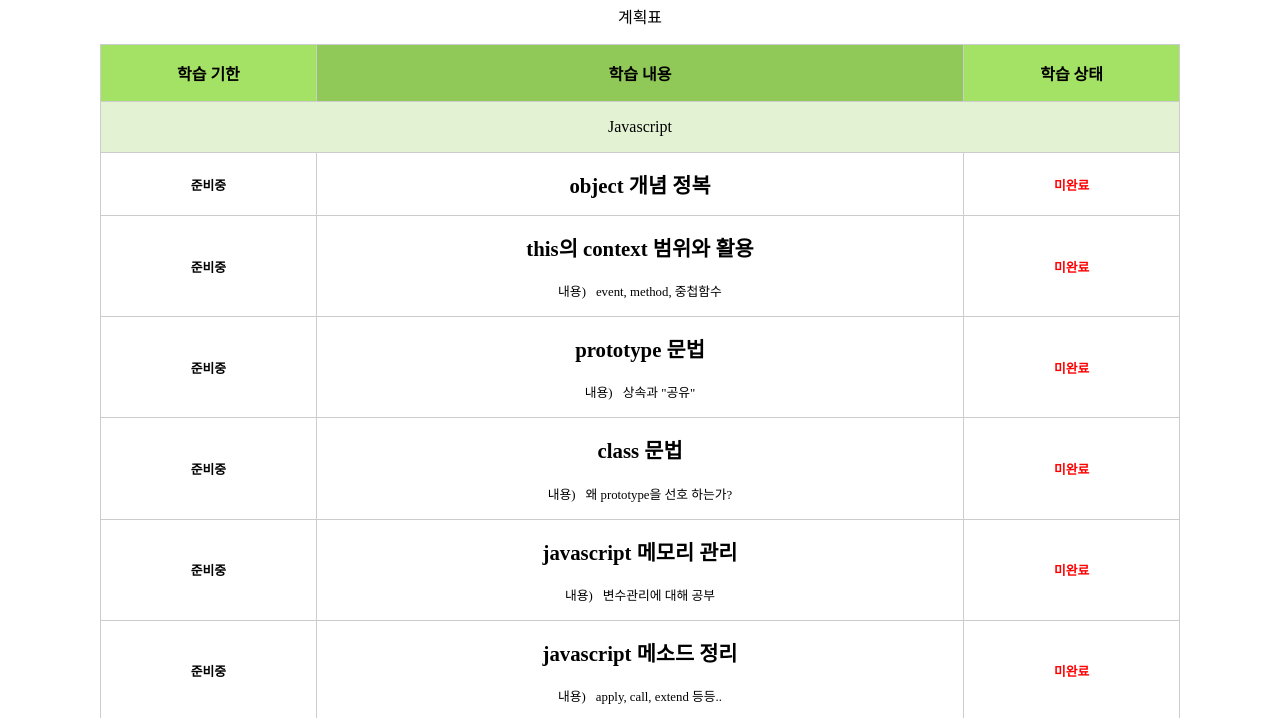
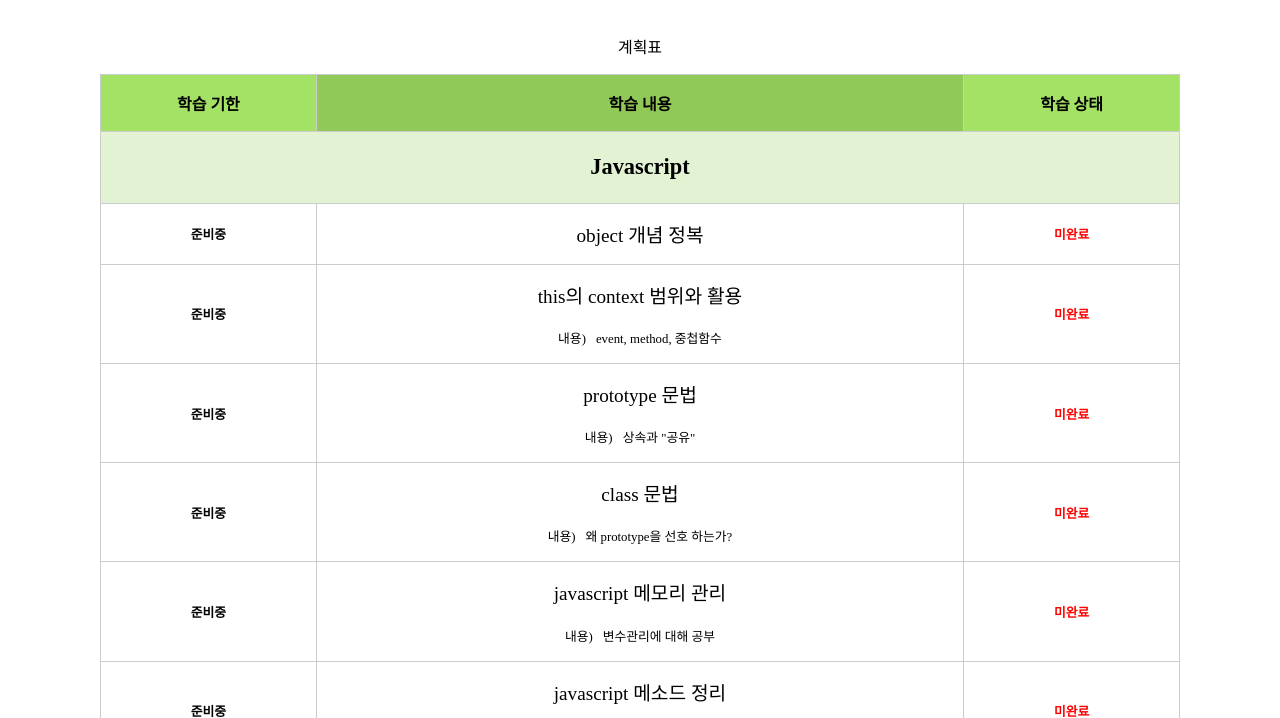
Before and after one commit to seunggonGwon/seunggonGwon, a plain HTML site: page index.html in a window 1280 px wide. Shown: the part 122-840 px from the top of the page. Drawn offline with Linux system fonts and the light colour scheme.

Commit message:
add style & markup

```diff
--- a/css/style.css
+++ b/css/style.css
@@ -1,15 +1,22 @@
 @charset "UTF-8";
+body,
+html {
+  margin: 0;
+  padding: 0; }
+
 table {
   border-collapse: collapse; }
 
+.l-wrap {
+  max-width: 1080px;
+  padding: 30px;
+  margin: 0 auto; }
+
 .h1 {
-  min-width: 1080px;
   margin: 1em auto;
   text-align: center; }
 
 .plan {
-  width: 1080px;
-  margin: 0 auto;
   text-align: center;
   border: 1px solid #ccc; }
   .plan caption {
@@ -24,8 +31,7 @@ table {
     background: #90c957; }
   .plan-tbody .title {
     display: block;
-    font-weight: bold;
-    font-size: 1.3em; }
+    font-size: 1.2em; }
   .plan-tbody .desc {
     display: inline-block;
     margin-top: 1.5em;
@@ -48,4 +54,6 @@ table {
     color: #a4e265; }
   .plan-context {
     padding: 2em 0;
+    font-weight: bold;
+    font-size: 1.4em;
     background: #e3f2d3; }
--- a/index.html
+++ b/index.html
@@ -7,13 +7,14 @@
 	<link rel="stylesheet" type="text/css" href="css/style.css">
 </head>
 <body>
-	<h1 class="h1">2017년 자바스크립트 계획표</h1>
-	<table class="plan" cellpadding="0" cellspacing="0">
-		<caption>계획표</caption>
-		<colgroup>
-			<col width="20%">
-			<col width="*">
-			<col width="20%">
+	<div class="l-wrap">
+		<h1 class="h1">2017년 자바스크립트 계획표</h1>
+		<table class="plan" width="100%" cellpadding="0" cellspacing="0">
+			<caption>계획표</caption>
+			<colgroup>
+			<col width="20%" />
+			<col width="*" />
+			<col width="20%" />
 		</colgroup>
 		<thead class="plan-thead">
 			<tr>
@@ -34,6 +35,7 @@
 				</td>
 				<td class="ing"></td>
 			</tr>
+			<tr>
 				<td class="yet"></td>
 				<td>
 					<span class="title">this의 context 범위와 활용</span>
@@ -114,5 +116,6 @@
 			</tr>
 		</tbody>
 	</table>
+</div>
 </body>
 </html>
```
